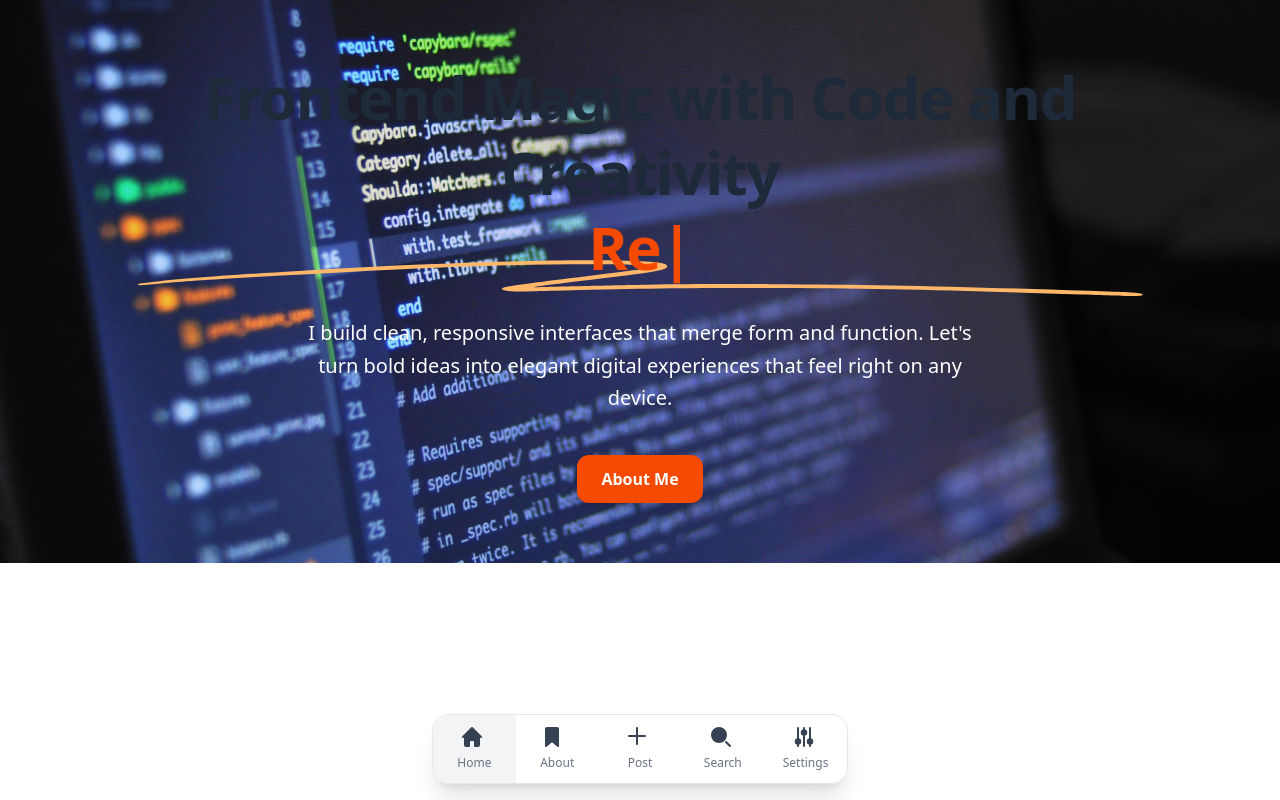
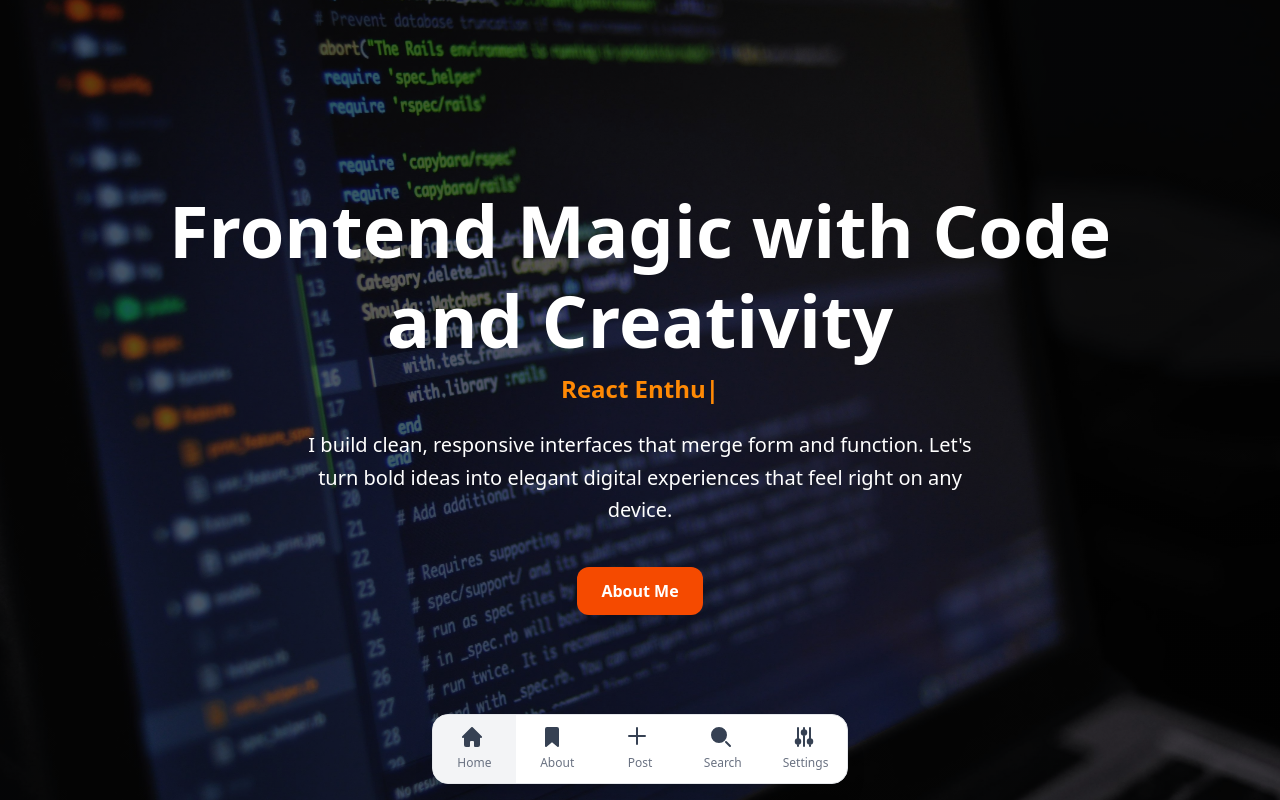
Before and after one commit to Ayomide-Philip/my-portfolio, a Next.js app: page / in a window 1280 px wide. Built offline with nearby package versions, Linux system fonts and the light colour scheme.

Commit message:
feat: enhance Home component with typed.js integration and improved animations

```diff
--- a/src/app/page.js
+++ b/src/app/page.js
@@ -1,58 +1,77 @@
 "use client";
+
 import Link from "next/link";
+import { useEffect, useRef } from "react";
 import Typed from "typed.js";
-import { useEffect } from "react";
+import { motion } from "framer-motion";
 import bg from "../../public/bg.jpg";
+
 export default function Home() {
+  const typedEl = useRef(null);
+
   useEffect(() => {
-    const options = {
-      strings: ["Frontend Developer.", "React Enthusiast.", "Next JS Lover."],
-      typeSpeed: 100,
-      backSpeed: 50,
+    const typed = new Typed(typedEl.current, {
+      strings: ["Frontend Developer.", "React Enthusiast.", "Next.js Lover."],
+      typeSpeed: 80,
+      backSpeed: 40,
       backDelay: 1000,
-      startDelay: 500,
+      startDelay: 300,
       loop: true,
-    };
-    new Typed(".typed-text", options);
+    });
+
+    return () => typed.destroy(); // Clean up
   }, []);
+
   return (
     <>
-      <div
+      <motion.div
+        initial={{ opacity: 0, y: 40 }}
+        animate={{ opacity: 1, y: 0 }}
+        transition={{ duration: 0.8, ease: "easeOut" }}
         style={{
-          backgroundImage: `url(${bg.src})`,
+          backgroundImage: `linear-gradient(to right, rgba(0,0,0,0.6), rgba(0,0,0,0.6)), url(${bg.src})`,
           backgroundSize: "cover",
           backgroundPosition: "center",
         }}
-        className="flex flex-1 w-full flex-col items-center justify-center text-center px-4 py-10 sm:py-15"
+        className="flex flex-col items-center justify-center w-full text-center px-6 py-20 sm:py-32 min-h-screen"
       >
-        <h1 className="mx-auto max-w-5xl font-display text-5xl sm:text-6xl font-extrabold tracking-tight leading-tight text-gray-800 dark:text-white">
+        <motion.h1
+          initial={{ opacity: 0, y: 20 }}
+          animate={{ opacity: 1, y: 0 }}
+          transition={{ delay: 0.4, duration: 0.8 }}
+          className="text-white text-4xl sm:text-6xl md:text-7xl font-extrabold leading-tight max-w-5xl"
+        >
           Frontend Magic with Code and Creativity
-          <span className="relative block mx-2 text-orange-600 dark:text-orange-400">
-            <svg
-              aria-hidden="true"
-              viewBox="0 0 418 42"
-              className="absolute top-2/3 left-0 h-[0.6em] w-full fill-orange-300 dark:fill-orange-500/30"
-              preserveAspectRatio="none"
-            >
-              <path d="M203.371.916c-26.013-2.078-76.686 1.963-124.73 9.946L67.3 12.749C35.421 18.062 18.2 21.766 6.004 25.934C1.244 27.561.828 27.778.874 28.61c.07 1.214.828 1.121 9.595-1.176 9.072-2.377 17.15-3.92 39.246-7.496C123.565 7.986 157.869 4.492 195.942 5.046c7.461.108 19.25 1.696 19.17 2.582-.107 1.183-7.874 4.31-25.75 10.366-21.992 7.45-35.43 12.534-36.701 13.884-2.173 2.308-.202 4.407 4.442 4.734 2.654.187 3.263.157 15.593-.78 35.401-2.686 57.944-3.488 88.365-3.143 46.327.526 75.721 2.23 130.788 7.584 19.787 1.924 20.814 1.98 24.557 1.332l.066-.011c1.201-.203 1.53-1.825.399-2.335-2.911-1.31-4.893-1.604-22.048-3.261-57.509-5.556-87.871-7.36-132.059-7.842-23.239-.254-33.617-.116-50.627.674-11.629.54-42.371 2.494-46.696 2.967-2.359.259 8.133-3.625 26.504-9.81 23.239-7.825 27.934-10.149 28.304-14.005 .417-4.348-3.529-6-16.878-7.066Z" />
-            </svg>
-            <span className="relative z-10 typed-text"></span>
+          <span className="block mt-2 text-orange-400 text-xl sm:text-2xl font-semibold">
+            <span ref={typedEl} className="typed-text" />
           </span>
-        </h1>
+        </motion.h1>
 
-        <p className="mx-auto mt-8 max-w-2xl text-lg sm:text-xl leading-relaxed text-white">
+        <motion.p
+          initial={{ opacity: 0, y: 20 }}
+          animate={{ opacity: 1, y: 0 }}
+          transition={{ delay: 0.8, duration: 0.8 }}
+          className="mt-6 max-w-2xl text-white text-lg sm:text-xl leading-relaxed"
+        >
           I build clean, responsive interfaces that merge form and function.
           Let&apos;s turn bold ideas into elegant digital experiences that feel
           right on any device.
-        </p>
+        </motion.p>
 
-        <Link
-          href="/about"
-          className="mt-10 inline-block rounded-xl bg-orange-600 dark:bg-orange-500 text-white font-semibold px-6 py-3 hover:bg-orange-500 dark:hover:bg-orange-400 transition duration-300 shadow-lg"
+        <motion.div
+          whileHover={{ scale: 1.05 }}
+          whileTap={{ scale: 0.95 }}
+          transition={{ type: "spring", stiffness: 300 }}
+          className="mt-10"
         >
-          About Me
-        </Link>
-      </div>
+          <Link
+            href="/about"
+            className="inline-block rounded-xl bg-orange-600 dark:bg-orange-500 text-white font-semibold px-6 py-3 hover:bg-orange-500 dark:hover:bg-orange-400 transition duration-300 shadow-xl"
+          >
+            About Me
+          </Link>
+        </motion.div>
+      </motion.div>
     </>
   );
 }
```
